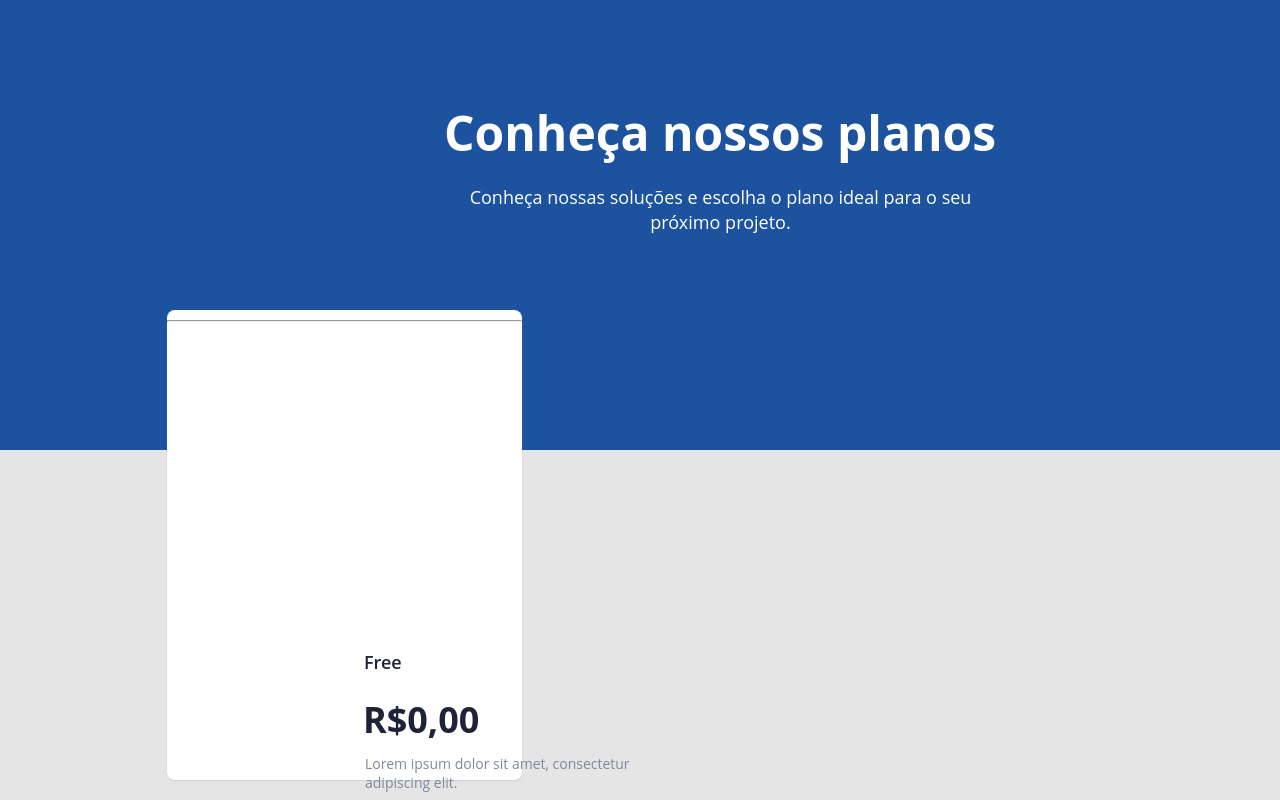
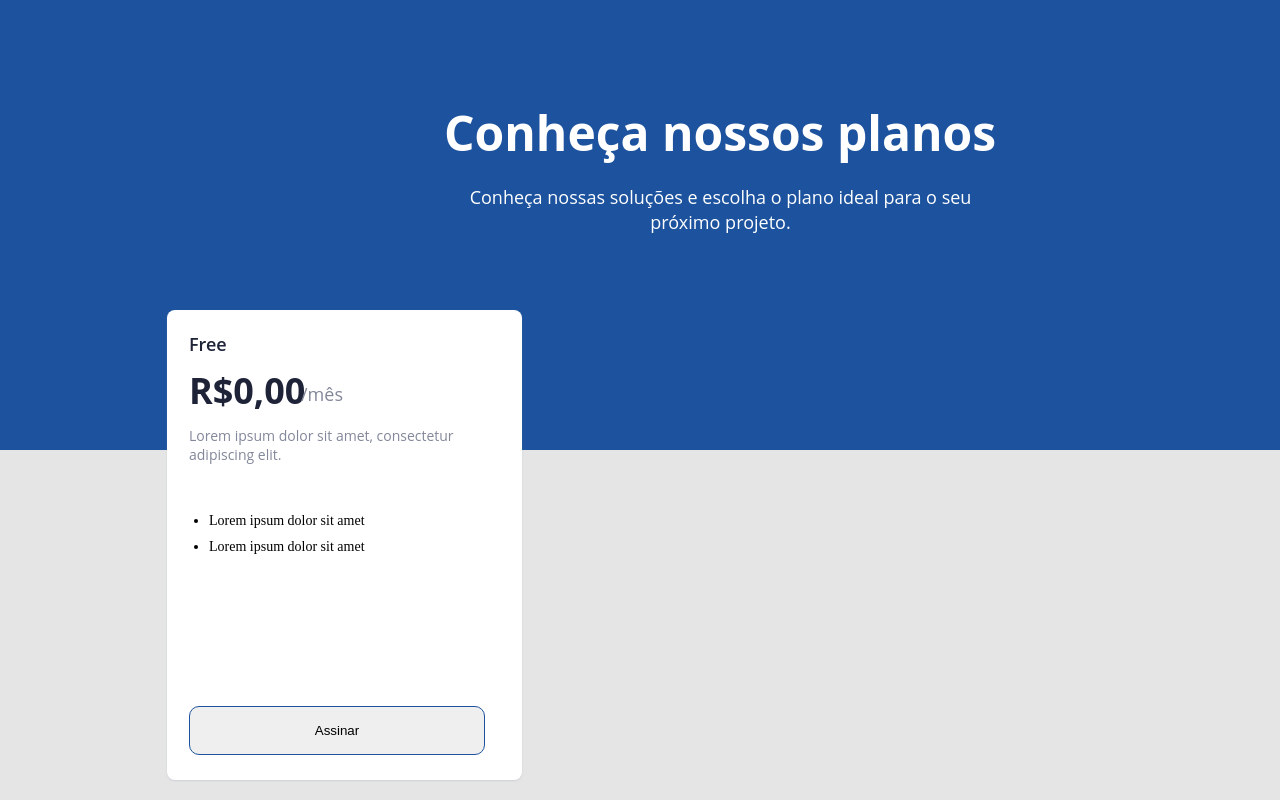
Before and after one commit to douglasabnovato/pricing-table, a plain HTML site: page index.html in a window 1280 px wide. Shown: the top 800 px of the page. Drawn offline with Linux system fonts and the light colour scheme.

Commit message:
price free

```diff
--- a/index.html
+++ b/index.html
@@ -23,7 +23,7 @@
           <p class="intro">
             Lorem ipsum dolor sit amet, consectetur adipiscing elit.
           </p>
-          <hr />
+          <span class="divider"></span>
           <ul>
             <li>Lorem ipsum dolor sit amet</li>
             <li>Lorem ipsum dolor sit amet</li>
@@ -36,7 +36,7 @@
           <p class="intro">
             Lorem ipsum dolor sit amet, consectetur adipiscing elit.
           </p>
-          <hr />
+          <hr>
           <ul>
             <li>Lorem ipsum dolor sit amet</li>
             <li>Lorem ipsum dolor sit amet</li>
--- a/style.css
+++ b/style.css
@@ -62,8 +62,8 @@ body {
     position: absolute;
     width: 51px;
     height: 25px;
-    left: 197px;
-    top: 340px;
+    left: 22px;
+    top: 22px;
     font-family: 'Open Sans';
     font-style: normal;
     font-weight: 600;
@@ -76,8 +76,8 @@ body {
     position: absolute;
     width: 101px;
     height: 49px;
-    left: 196px;
-    top: 385px;
+    left: 22px;
+    top: 56px;
     font-family: 'Open Sans';
     font-style: normal;
     font-weight: 700;
@@ -90,8 +90,8 @@ body {
     position: absolute;
     width: 42px;
     height: 25px;
-    left: 302px;
-    top: 404px;
+    left: 112px;
+    top: 16px;
     font-family: 'Open Sans';
     font-style: normal;
     font-weight: 400;
@@ -104,8 +104,8 @@ body {
     position: absolute;
     width: 291px;
     height: 38px;
-    left: 198px;
-    top: 444px;
+    left: 22px;
+    top: 116px;
     font-family: 'Open Sans';
     font-style: normal;
     font-weight: 400;
@@ -114,8 +114,26 @@ body {
     color: #828799;
 }
 
-.pricefree hr {
-    margin: 10px 0;
+.pricefree divider {
+    position: absolute;
+    width: 295px;
+    height: 1px;
+    left: 197px;
+    top: 502px;
+    background: red;
+    color: red;
+}
+
+.pricefree ul {
+    position: absolute;
+    width: 294px;
+    height: 58px;
+    left: 42px;
+    top: 193px;
+}
+
+.pricefree ul li{
+    margin-top: 10px;
 }
 
 .pricefree button {
@@ -128,16 +146,8 @@ body {
     position: absolute;
     width: 296px;
     height: 49px;
-    left: 196px;
-    top: 701px;
+    left: 22px;
+    bottom: 25px;
     border: 1px solid #1D539E;
     border-radius: 10px;
 }
-
-.pricefree ul {
-    position: absolute;
-    width: 294px;
-    height: 58px;
-    left: 198px;
-    top: 523px;
-}
```
